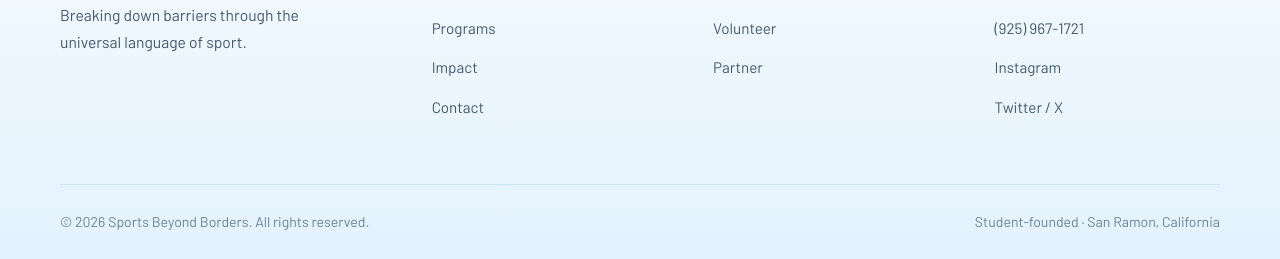
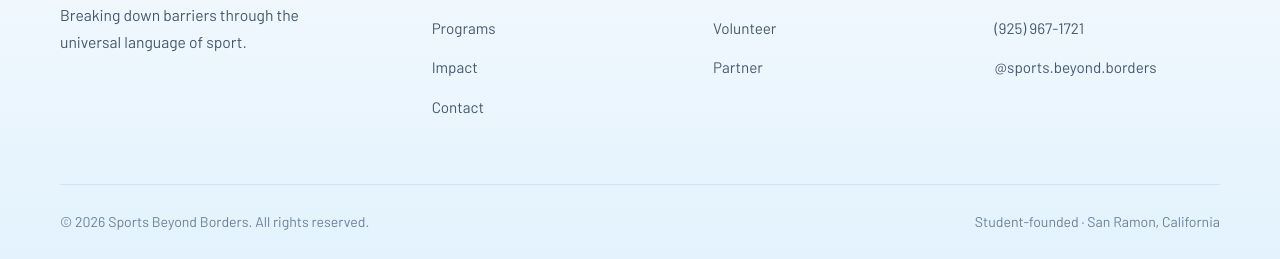
Before and after one commit to ayaankrish0812/Claude, a plain HTML site: page 404.html in a window 1280 px wide. Shown: the part 959-1218 px from the top of the page. Drawn offline with Linux system fonts and the light colour scheme.

Commit message:
Add Instagram link and remove placeholder X link
Co-Authored-By: Claude Sonnet 5.5 <noreply@anthropic.com>
Claude-Session: https://claude.ai/code/session_013PyYthRqsELc2At2xW4Uz7

```diff
--- a/404.html
+++ b/404.html
@@ -97,8 +97,7 @@
           <ul>
             <li><a href="mailto:sportsbeyondborders@gmail.com">sportsbeyondborders@gmail.com</a></li>
             <li><a href="tel:+19259671721">(925) 967-1721</a></li>
-            <li><a href="#" rel="noopener">Instagram</a></li>
-            <li><a href="#" rel="noopener">Twitter / X</a></li>
+            <li><a href="https://www.instagram.com/sports.beyond.borders/" target="_blank" rel="noopener" aria-label="Instagram: @sports.beyond.borders">@sports.beyond.borders</a></li>
           </ul>
         </div>
       </div>
```
Also changed, not shown: contact.html (+1 -2 lines), donate.html (+1 -2 lines), impact.html (+1 -2 lines), index.html (+1 -2 lines), programs.html (+1 -2 lines).
